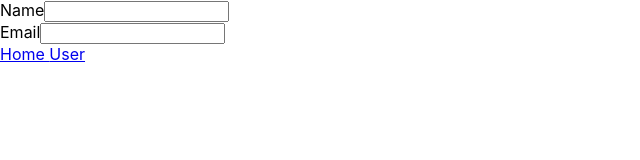
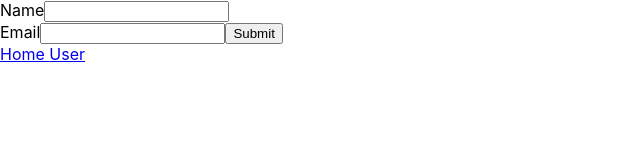
Before and after one commit to victorluizskt/react-with-nataniel, a React (Create React App) app in the folder workspace/project-initial/: page / in a window 1280 px wide. Shown: the top 160 px of the page, without its empty margins (0-640 px from the left). Built offline with nearby package versions, Linux system fonts and the light colour scheme.

Commit message:
Save data in to form

```diff
--- /dev/null
+++ b/workspace/project-initial/src/actions/user/UserAction.js
@@ -0,0 +1,3 @@
+export const submitUserAction = (data) => {
+    console.log(data);
+}
--- a/workspace/project-initial/src/pages/UserForm.js
+++ b/workspace/project-initial/src/pages/UserForm.js
@@ -1,10 +1,18 @@
 import React from 'react';
 import { Field, reduxForm } from 'redux-form';
 import { connect } from 'react-redux';
+import { submitUserAction } from '../actions/user/UserAction';
 
 const UserFormFunc = props => {
+
+    const { handleSubmit } = props;
+
+    const submit = (data, submitUserAction) => {
+        submitUserAction(data);
+    }
+
     return (
-        <form>
+        <form onSubmit={handleSubmit((fields) => submit(fields, submitUserAction))}>
             <label>
                 Name
             </label>
@@ -22,6 +30,7 @@
                 component="input"
                 name="email"
             />
+            <button type="submit">Submit</button>
         </form>
     );
 }
@@ -34,4 +43,4 @@
 
 })
 
-export default connect(mapStateToProps)(UserForm);
+export default connect(mapStateToProps, submitUserAction)(UserForm);
```
